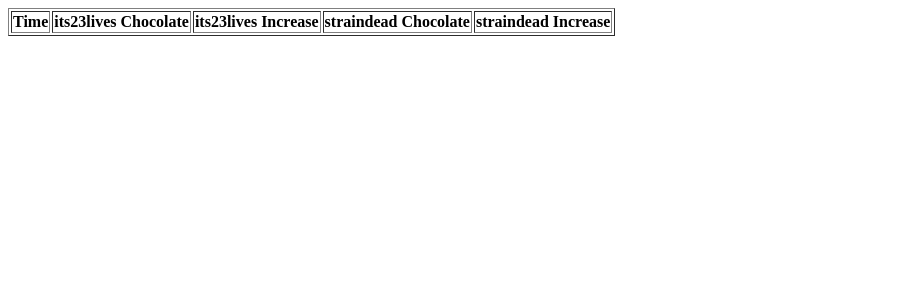
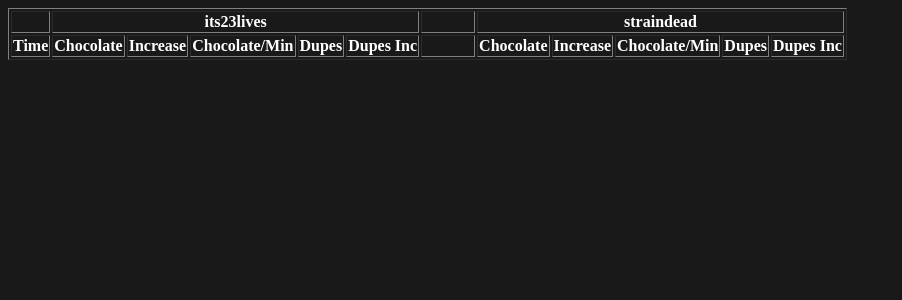
Before and after one commit to shreyjain14/Hypixel-Skyblock-HOF, a Flask app: page /tracker in a window 1280 px wide. Shown: the top 300 px of the page, without its empty margins (0-902 px from the left). Run offline with Flask 3, Linux system fonts and the light colour scheme; data that the repository does not hold is empty; some libraries are stand-ins or nearby versions.

Commit message:
added dupes and dupes increase tab in the tracker

```diff
--- a/website/backend/cf_tracker.py
+++ b/website/backend/cf_tracker.py
@@ -22,7 +22,7 @@ def get_user_data():
 
     # Query to fetch data for specific usernames
     cursor.execute("""
-        SELECT username, timestramp, chocolate, increase
+        SELECT username, timestramp, chocolate, increase, rabbit_dupes, rabbit_dupes_inc
         FROM cf_tracker
         WHERE username IN %s
         ORDER BY username, timestramp;
@@ -39,12 +39,14 @@ def get_user_data():
     last_chocolates = {username: None for username in usernames}
 
     for row in rows:
-        username, timestramp, chocolate, increase = row
+        username, timestramp, chocolate, increase, dupes, dupes_inc = row
 
         user_data[username].append({
             'time': timestramp,
             'chocolate': chocolate,
-            'increase': increase
+            'increase': increase,
+            'dupes': dupes,
+            'dupes_inc': dupes_inc
         })
 
         last_chocolates[username] = chocolate
@@ -63,20 +65,55 @@ def add_data():
 
     for username in usernames:
 
-        cursor.execute(f"SELECT chocolate FROM cf_tracker WHERE username = '{username}' ORDER BY id DESC LIMIT 1")
+        cursor.execute(f"SELECT chocolate, rabbit_dupes FROM cf_tracker WHERE username = '{username}' ORDER BY id DESC LIMIT 1")
 
         # Fetch the result
-        last_row = cursor.fetchone()[0]
+        last_row = cursor.fetchone()
 
-        response = requests.get(f"https://api.mojang.com/users/profiles/minecraft/{username}").json()
+        reply = requests.get(f"https://api.mojang.com/users/profiles/minecraft/{username}").json()
 
-        if 'id' in response:
-            chocolate = stranded_api.stranded(response['id'])['misc']['chocolate']
+        if 'id' in reply:
+            headers = {'API-Key': os.getenv('HYPIXEL-API-KEY')}
+            params = {'uuid': reply['id']}
+
+            url = 'https://api.hypixel.net/v2/skyblock/profiles'
+
+            response = requests.get(url, headers=headers, params=params).json()
+
+            profiles = []
+
+            if response['success']:
+                if response['profiles']:
+                    for profile_info in response['profiles']:
+                        if 'game_mode' in profile_info:
+                            if profile_info['game_mode'] == 'island':
+                                profiles.append(profile_info['members'][reply['id']])
+
+            chocolate = 0
+            rabbits_dupes = 0
+
+            for profile in profiles:
+
+                if 'events' in profile:
+                    if 'easter' in profile['events']:
+                        if 'total_chocolate' in profile['events']['easter']:
+                            if profile['events']['easter']['total_chocolate'] > chocolate:
+                                chocolate = profile['events']['easter']['total_chocolate']
+
+                        if 'rabbits' in profile['events']['easter']:
+                            dupes = 0
+
+                            for i in profile['events']['easter']['rabbits'].values():
+                                if type(i) != dict:
+                                    dupes += i - 1
+
+                            if dupes > rabbits_dupes:
+                                rabbits_dupes = dupes
 
         # Query to fetch data for specific usernames
         cursor.execute(f"""
-            INSERT INTO cf_tracker (username, chocolate, increase, timestramp)
-            VALUES ('{username}', {chocolate}, {chocolate - last_row}, CURRENT_TIMESTAMP);
+            INSERT INTO cf_tracker (username, chocolate, increase, timestramp, rabbit_dupes, rabbit_dupes_inc)
+            VALUES ('{username}', {chocolate}, {chocolate - last_row[0]}, CURRENT_TIMESTAMP, {rabbits_dupes}, {rabbits_dupes - last_row[1]});
         """)
 
     conn.commit()
--- a/website/templates/tracker.html
+++ b/website/templates/tracker.html
@@ -4,16 +4,35 @@
     <meta charset="UTF-8">
     <meta name="viewport" content="width=device-width, initial-scale=1.0">
     <title>Chocolate Tracker</title>
+    <style>
+        body {
+            background-color: #191919;
+            color: white;
+        }
+    </style>
 </head>
 <body>
     <table id="data-table" border="1">
         <thead>
             <tr>
+                <th></th>
+                <th colspan="5">its23lives</th>
+                <th width="50px"></th>
+                <th colspan="5">straindead</th>
+            </tr>
+            <tr>
                 <th>Time</th>
-                <th>its23lives Chocolate</th>
-                <th>its23lives Increase</th>
-                <th>straindead Chocolate</th>
-                <th>straindead Increase</th>
+                <th>Chocolate</th>
+                <th>Increase</th>
+                <th>Chocolate/Min</th>
+                <th>Dupes</th>
+                <th>Dupes Inc</th>
+                <th></th>
+                <th>Chocolate</th>
+                <th>Increase</th>
+                <th>Chocolate/Min</th>
+                <th>Dupes</th>
+                <th>Dupes Inc</th>
             </tr>
         </thead>
         <tbody>
@@ -37,6 +56,17 @@
             }
         }
 
+        function calculatePerMinute(currentValue, previousValue, currentTime, previousTime) {
+            if (!previousValue || !previousTime) return 0;
+            const timeDifference = (new Date(currentTime) - new Date(previousTime)) / 60000; // difference in minutes
+            const increase = currentValue - previousValue;
+            return timeDifference ? (increase / timeDifference).toFixed(2) : 0;
+        }
+
+        function formatNumber(number) {
+            return new Intl.NumberFormat().format(number);
+        }
+
         function populateTable(data) {
             const tableBody = document.querySelector('#data-table tbody');
             tableBody.innerHTML = ''; // Clear existing rows
@@ -46,29 +76,75 @@
 
                 // Time
                 const timeCell = document.createElement('td');
-                timeCell.textContent = its23livesEntry.time;
+                timeCell.textContent = new Date(its23livesEntry.time).toUTCString();
                 row.appendChild(timeCell);
 
                 // its23lives Chocolate
                 const its23livesChocolateCell = document.createElement('td');
-                its23livesChocolateCell.textContent = its23livesEntry.chocolate;
+                its23livesChocolateCell.textContent = formatNumber(its23livesEntry.chocolate);
                 row.appendChild(its23livesChocolateCell);
 
                 // its23lives Increase
                 const its23livesIncreaseCell = document.createElement('td');
-                its23livesIncreaseCell.textContent = its23livesEntry.increase;
+                its23livesIncreaseCell.textContent = formatNumber(its23livesEntry.increase);
                 row.appendChild(its23livesIncreaseCell);
+
+                // its23lives Chocolate/Min
+                const its23livesPerMinCell = document.createElement('td');
+                const prevIts23livesEntry = index > 0 ? data.its23lives[index - 1] : null;
+                its23livesPerMinCell.textContent = formatNumber(calculatePerMinute(
+                    its23livesEntry.chocolate,
+                    prevIts23livesEntry?.chocolate,
+                    its23livesEntry.time,
+                    prevIts23livesEntry?.time
+                ));
+                row.appendChild(its23livesPerMinCell);
+
+                // its23lives Dupes
+                const its23livesDupesCell = document.createElement('td');
+                its23livesDupesCell.textContent = formatNumber(its23livesEntry.dupes);
+                row.appendChild(its23livesDupesCell);
+
+                // its23lives Dupes Inc
+                const its23livesDupesIncCell = document.createElement('td');
+                its23livesDupesIncCell.textContent = formatNumber(its23livesEntry.dupes_inc);
+                row.appendChild(its23livesDupesIncCell);
+
+                // Empty Cell
+                const emptyCell = document.createElement('td');
+                row.appendChild(emptyCell);
 
                 // straindead Chocolate
                 const straindeadEntry = data.straindead[index];
                 const straindeadChocolateCell = document.createElement('td');
-                straindeadChocolateCell.textContent = straindeadEntry ? straindeadEntry.chocolate : '';
+                straindeadChocolateCell.textContent = straindeadEntry ? formatNumber(straindeadEntry.chocolate) : '';
                 row.appendChild(straindeadChocolateCell);
 
                 // straindead Increase
                 const straindeadIncreaseCell = document.createElement('td');
-                straindeadIncreaseCell.textContent = straindeadEntry ? straindeadEntry.increase : '';
+                straindeadIncreaseCell.textContent = straindeadEntry ? formatNumber(straindeadEntry.increase) : '';
                 row.appendChild(straindeadIncreaseCell);
+
+                // straindead Chocolate/Min
+                const straindeadPerMinCell = document.createElement('td');
+                const prevStraindeadEntry = index > 0 ? data.straindead[index - 1] : null;
+                straindeadPerMinCell.textContent = straindeadEntry ? formatNumber(calculatePerMinute(
+                    straindeadEntry.chocolate,
+                    prevStraindeadEntry?.chocolate,
+                    straindeadEntry.time,
+                    prevStraindeadEntry?.time
+                )) : '';
+                row.appendChild(straindeadPerMinCell);
+
+                // straindead Dupes
+                const straindeadDupesCell = document.createElement('td');
+                straindeadDupesCell.textContent = straindeadEntry ? formatNumber(straindeadEntry.dupes) : '';
+                row.appendChild(straindeadDupesCell);
+
+                // straindead Dupes Inc
+                const straindeadDupesIncCell = document.createElement('td');
+                straindeadDupesIncCell.textContent = straindeadEntry ? formatNumber(straindeadEntry.dupes_inc) : '';
+                row.appendChild(straindeadDupesIncCell);
 
                 tableBody.appendChild(row);
             });
@@ -83,6 +159,25 @@
             populateTable(data);
         }
 
+        function saveScrollPosition() {
+            localStorage.setItem('scrollPosition', window.scrollY);
+        }
+
+        function restoreScrollPosition() {
+            const scrollPosition = localStorage.getItem('scrollPosition');
+            if (scrollPosition) {
+                window.scrollTo(0, parseFloat(scrollPosition));
+            }
+        }
+
+        window.addEventListener('beforeunload', saveScrollPosition);
+        window.addEventListener('load', restoreScrollPosition);
+
+        // Reload the page every 5 minutes
+        setTimeout(() => {
+            location.reload();
+        }, 300000);
+
         init();
     </script>
 </body>
```
